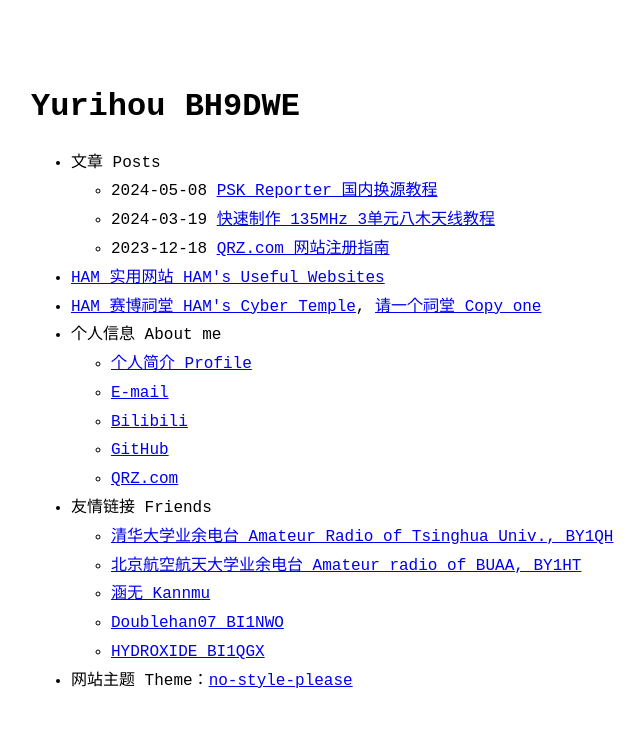
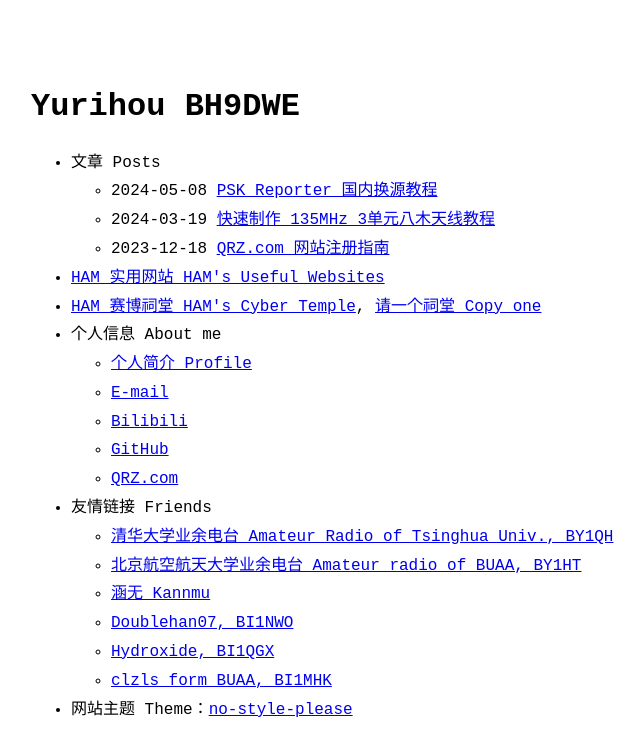
Before and after one commit to Yurihou/yurihou.github.io, a Jekyll site: the page built from index.md, in a window 1280 px wide. Shown: the top 756 px of the page, without its empty margins (289-933 px from the left). Built offline with Jekyll 4.4.1, drawn with Linux system fonts in a browser that asks for light colours.

Commit message:
Update menu.yml

```diff
--- a/_data/menu.yml
+++ b/_data/menu.yml
@@ -29,8 +29,10 @@ entries:
         url: https://www.qrz.com/db/BY1HT/
       - title: 涵无 Kannmu
         url: https://kannmu.github.io/
-      - title: Doublehan07 BI1NWO
+      - title: Doublehan07, BI1NWO
         url: https://doublehan07.github.io/
-      - title: HYDROXIDE BI1QGX
+      - title: Hydroxide, BI1QGX
         url: https://echoandmoonlight.com/
+      - title: clzls form BUAA, BI1MHK
+        url: https://clzls.github.io/
   - title: 网站主题 Theme：<a href='https://github.com/riggraz/no-style-please'>no-style-please</a>
```
